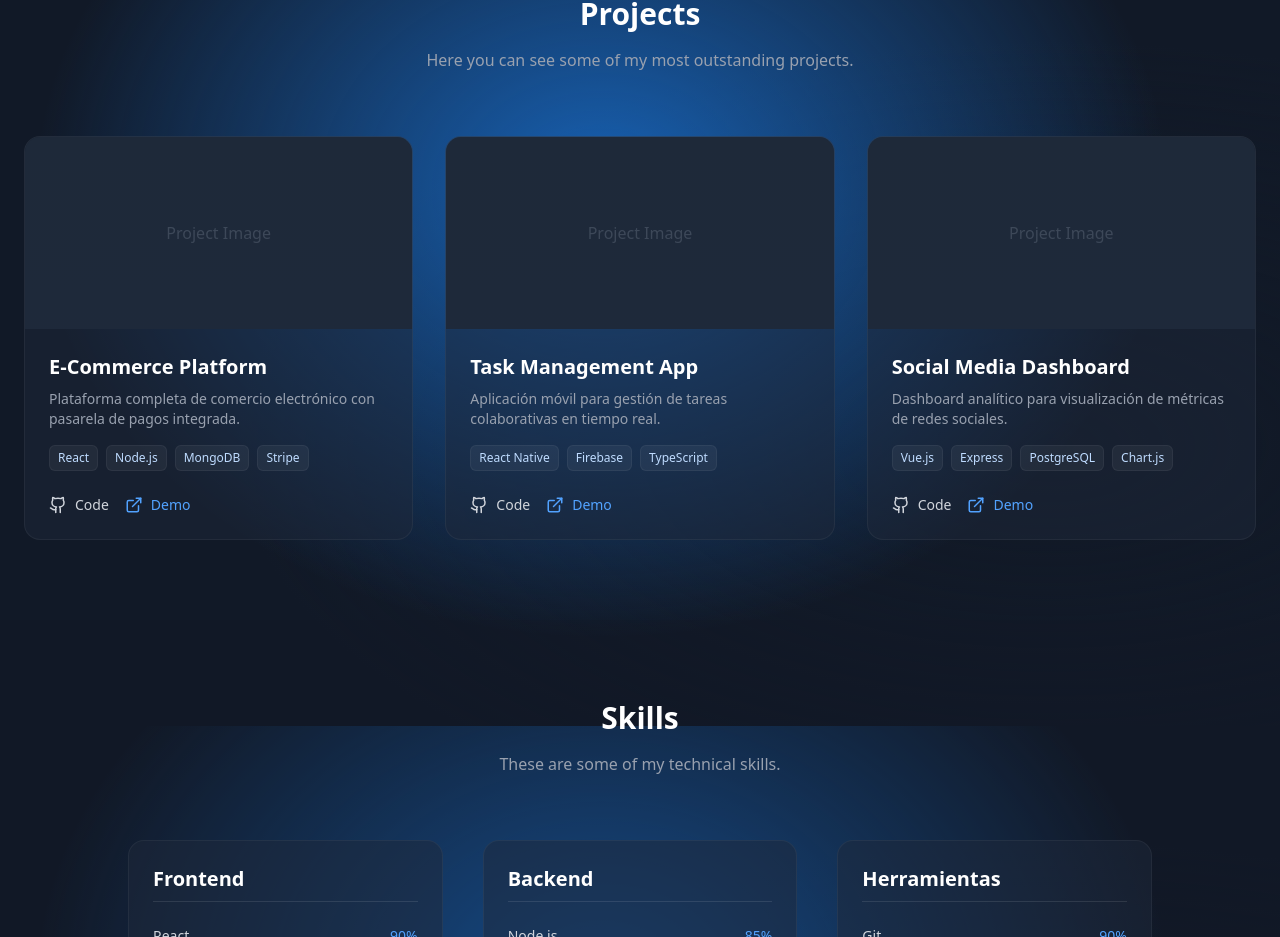
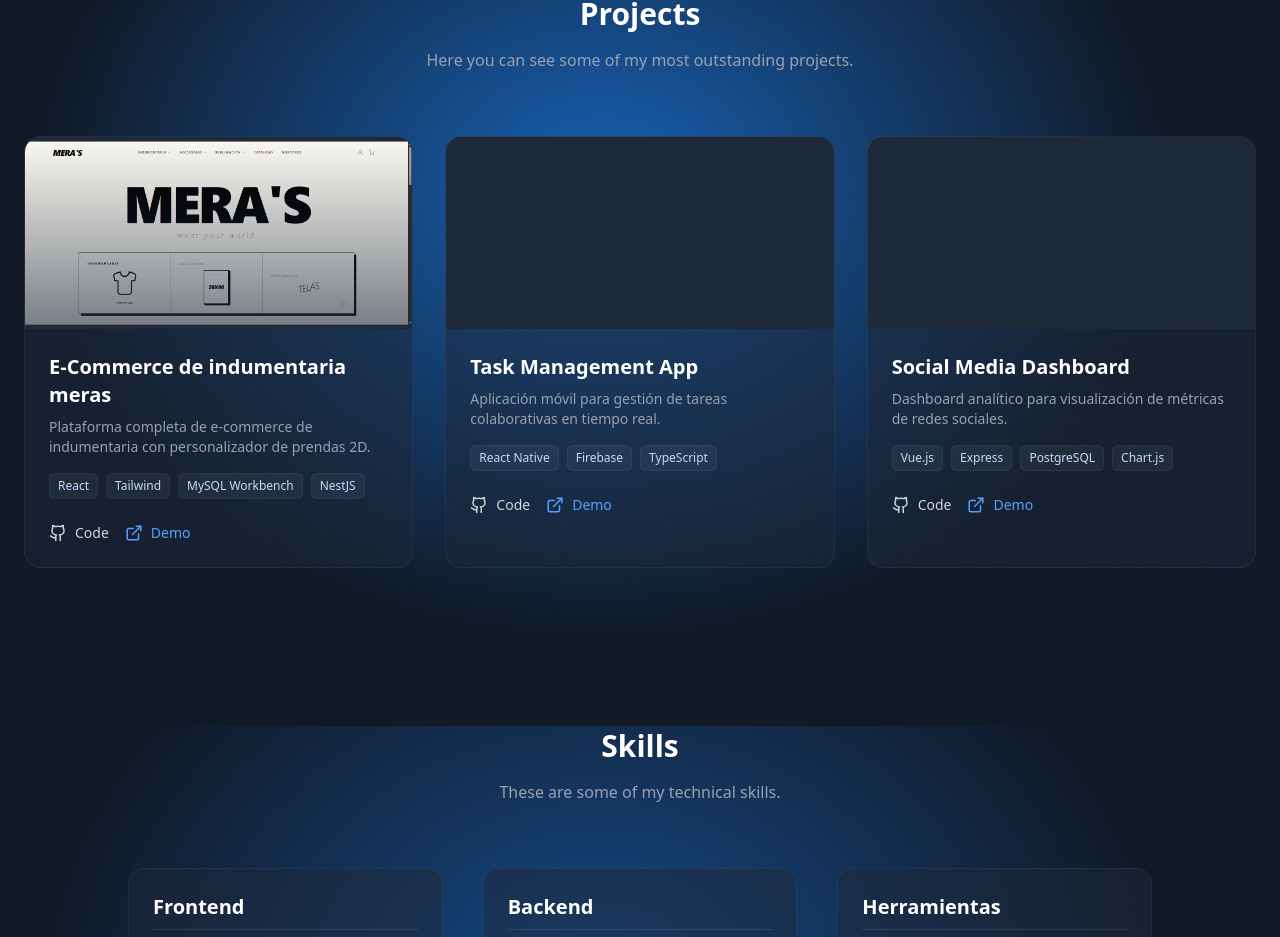
Before and after one commit to martingarcia1/portaFolio, a React (Vite) app: page / in a window 1280 px wide. Shown: the part 1674-2611 px from the top of the page. Built offline with nearby package versions, Linux system fonts and the light colour scheme.

Commit message:
agregando proyectos a project.jsx

```diff
--- a/src/app/components/projects.jsx
+++ b/src/app/components/projects.jsx
@@ -1,15 +1,17 @@
 import { motion } from 'motion/react';
 import { Github, ExternalLink } from 'lucide-react';
 import { useTranslation } from 'react-i18next';
+import meras from "../../assets/image.png";
 
 const Projects = () => {
     const { t } = useTranslation();
     const projects = [
         {
-            title: "E-Commerce Platform",
-            tech: ["React", "Node.js", "MongoDB", "Stripe"],
-            desc: "Plataforma completa de comercio electrónico con pasarela de pagos integrada.",
-            links: { github: "#", demo: "#" }
+            title: "E-Commerce de indumentaria meras",
+            tech: ["React", "Tailwind", "MySQL Workbench", "NestJS"],
+            desc: "Plataforma completa de e-commerce de indumentaria con personalizador de prendas 2D.",
+            links: { github: "https://github.com/martingarcia1/meras", demo: "https://meras-front.vercel.app/" },
+            image: meras
         },
         {
             title: "Task Management App",
@@ -54,7 +56,7 @@ const Projects = () => {
                             <div className="h-48 bg-gray-800 relative overflow-hidden">
                                 <div className="absolute inset-0 bg-gradient-to-t from-[#1e293b] to-transparent opacity-60 z-10" />
                                 <div className="w-full h-full flex items-center justify-center text-gray-600">
-                                    Project Image
+                                    <img src={project.image} alt="" />
                                 </div>
                             </div>
 
```
Also changed, not shown: src/assets/image.png (added).
